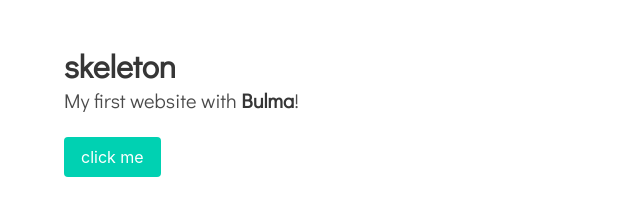
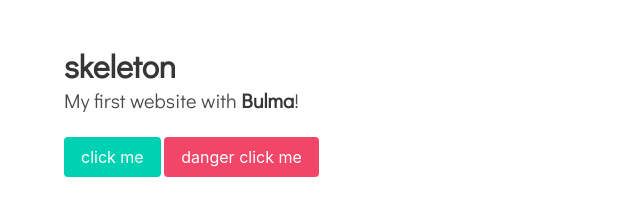
Before and after one commit to medsteele/friday-extras-1, a plain HTML site: page docs/index.html in a window 1280 px wide. Shown: the whole page, without its empty margins (0-640 px from the left). Drawn offline with nearby package versions, Linux system fonts and the light colour scheme.

Commit message:
Update index.html

```diff
--- a/docs/index.html
+++ b/docs/index.html
@@ -23,6 +23,9 @@
         <button class="button is-primary">
           click me
         </button>
+        <button class="button is-danger">
+          danger click me
+        </button>
       </div>
     </section>
 
```
